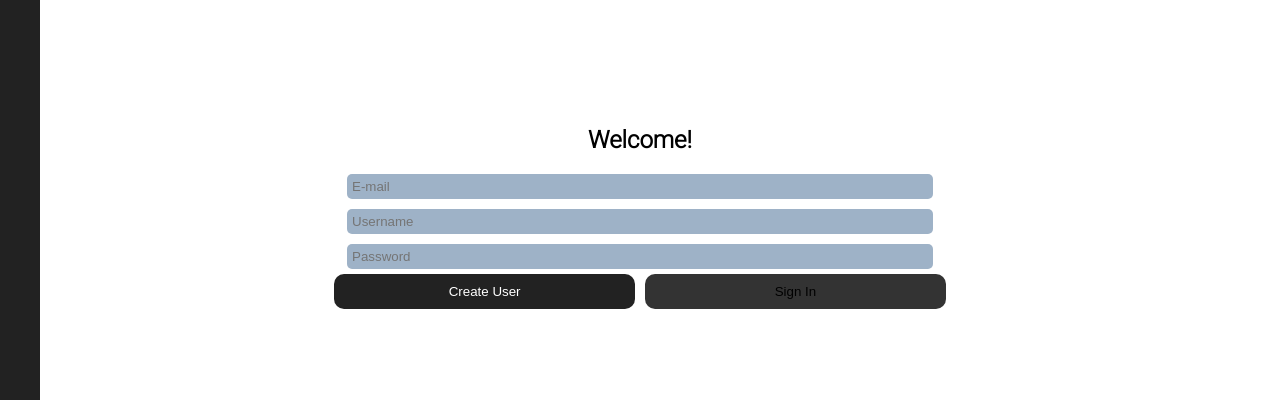
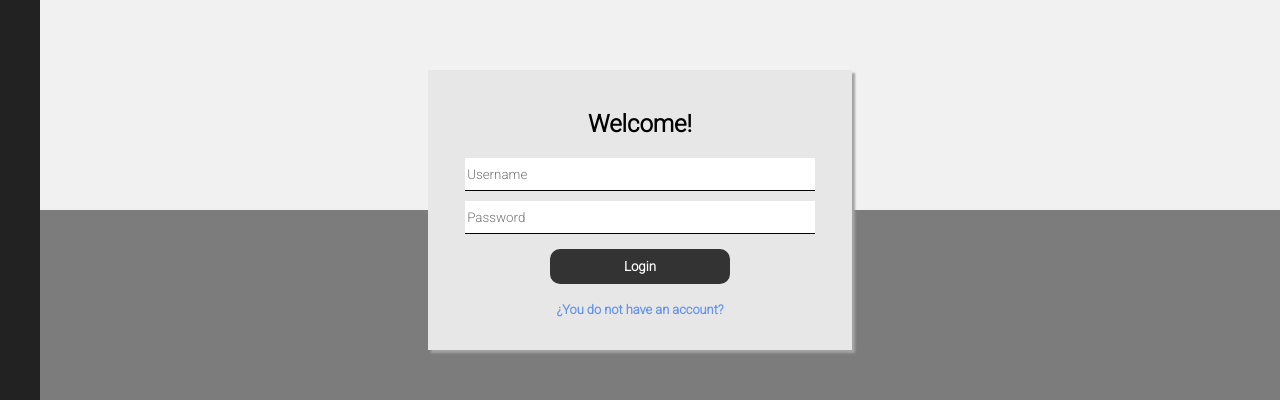
Before and after one commit to yamilt351/social-media-frontend, a React (Create React App) app: page /SignIn in a window 1280 px wide. Shown: the part 190-590 px from the top of the page. Built offline with nearby package versions, Linux system fonts and the light colour scheme; no server answers.

Commit message:
add form in components login

```diff
--- a/package.json
+++ b/package.json
@@ -8,11 +8,13 @@
     "prop-types": "^15.8.1",
     "react": "^18.2.0",
     "react-dom": "^18.2.0",
+    "react-hook-form": "^7.43.5",
     "react-icons": "^4.7.1",
     "react-loading": "^2.0.3",
     "react-redux": "^8.0.5",
     "react-router-dom": "^6.8.1",
     "react-scripts": "^5.0.1",
+    "react-toastify": "^9.1.1",
     "redux-persist": "^6.0.0",
     "styled-components": "^5.3.6",
     "timeago.js": "^4.0.2"
--- a/src/App.js
+++ b/src/App.js
@@ -3,7 +3,6 @@ import React, { Component } from "react";
 import "./App.css";
 import Navbar from "./Components/navbar/navbar";
 import { Routes, Route } from "react-router-dom";
-import Login from "./Components/LoginScreen/Login";
 import CardContainer from "./Components/CardContainer/CardContainer";
 import CreatePost from "./Components/CreatePost/CreatePost.jsx";
 import Post from "./Components/Posts/Post";
@@ -12,6 +11,7 @@ import Profile from "./Components/Profile/Profile";
 import LogOut from "./Components/LogOut/Logout";
 import Search from './Components/SearchBar/Search';
 import ProtectedRoutes from "./Components/ProtectedRoutes";
+import LoginScreeem from "./Components/LoginScreen/LoginScreeem";
 /*eslint linebreak-style: ["error", "unix"]*/
 
 class App extends Component {
@@ -22,14 +22,14 @@ class App extends Component {
         <Navbar />
         <Routes>
           <Route path="/" element={<CardContainer type="random" indicator="Home" />} />
-          <Route path="/SignIn" element={<Login type="signin" secondType="signup" />} />
+          <Route path="/SignIn" element={<LoginScreeem type="signin" secondType="signup" />} />
+          <Route path="/Trending" element={<CardContainer type="trend" indicator="Popular" />} />
           <Route path='/search' element={<Search />} />
           <Route path="/Post">
             <Route path=":id/:userId" element={<Post />} />
           </Route>
           <Route element={<ProtectedRoutes/>}>
             <Route path="/Subscriptions" element={<CardContainer type="subscriptions" indicator="Subscriptions" />} />
-            <Route path="/Trending" element={<CardContainer type="trend" indicator="Popular" />} />
             <Route path="/CreatePost" element={<CreatePost type="posts" />} />
             <Route path="/Profile" element={<Profile type="profile" />} />
             <Route path="/Logout" element={<LogOut />} />
--- a/src/Components/CardContainer/CardContainer.jsx
+++ b/src/Components/CardContainer/CardContainer.jsx
@@ -19,7 +19,6 @@ function CardContainer({ indicator, type }) {
     };
     fetchArticle();
   }, [type]);
-
   return (
     <>
       <h1 className="Page-indicator">{indicator}</h1>
--- /dev/null
+++ b/src/Components/LoginScreen/FormLogin.jsx
@@ -0,0 +1,57 @@
+import React from 'react'
+import { useForm } from 'react-hook-form';
+import "./login.css";
+import { toast } from 'react-toastify';
+import 'react-toastify/dist/ReactToastify.css';
+import { URL } from "../../urlStore";
+import { useDispatch } from "react-redux";
+import { useNavigate } from "react-router-dom";
+import { loginStart, loginSuccess, loginFailure } from "../redux/userSlice.js";
+import axios from 'axios';
+
+const FormLogin = () => {
+  const { handleSubmit, register, reset } = useForm();
+  const dispatch = useDispatch();
+  const navigate = useNavigate();
+
+  const submit = (data) => {
+    console.log(data);
+    if (Object.values(data)[0].length > 1 && Object.values(data)[1].length > 1) {
+      dispatch(loginStart());
+      axios.post(`${URL}auth/signin`, data, { withCredentials: true })
+        .then(res => {
+          toast.success('Felicitaciones!')
+          dispatch(loginSuccess(res.data));
+          navigate('/')
+          console.log(res.data)
+        })
+        .catch(err => {
+          toast.error('¡Sorry there was an error!', {
+            position: toast.POSITION.TOP_CENTER
+          })
+          console.log(err);
+          dispatch(loginFailure());
+        })
+      reset({
+        username: '',
+        password: ''
+      })
+    } else {
+      toast.warning('You must supply access credentials!', {
+        position: toast.POSITION.TOP_CENTER,
+        autoClose: 1000
+      })
+    }
+  }
+  return (
+    <div className="form-container signIn">
+      <form className="form" onSubmit={handleSubmit(submit)}>
+        <input placeholder="Username" type="text" className='form__input' name="username" {...register('username')} />
+        <input type="password" placeholder="Password" className='form__input' name="password" {...register('password')} />
+        <button className="action-button" >Login</button>
+      </form>
+    </div>
+  )
+}
+
+export default FormLogin
--- /dev/null
+++ b/src/Components/LoginScreen/FormRegister.jsx
@@ -0,0 +1,57 @@
+import React from 'react'
+import { useForm } from 'react-hook-form';
+import "./login.css";
+import { toast } from 'react-toastify';
+import 'react-toastify/dist/ReactToastify.css';
+import { URL } from "../../urlStore";
+import axios from 'axios';
+
+const FormRegister = (setRegisterd) => {
+
+    const { handleSubmit, register, reset } = useForm();
+
+    const submitRegister = data => {
+        console.log(data);
+        if (Object.values(data)[2].length >= 3) {
+          axios.post(`${URL}auth/signUp`, data,{
+            withCredentials: true
+          })
+            .then(res => {
+              setRegisterd(false)
+              console.log(res.data);
+              toast.success("Registered user successfully!", {
+                position: toast.POSITION.TOP_CENTER
+              })
+            })
+            .catch(err => {
+              console.log(err);
+              toast.error("¡Sorry there was an error!", {
+                position: toast.POSITION.TOP_CENTER
+              })
+            })
+          reset({
+            email: '',
+            username: '',
+            password: ''
+          })
+        }
+        toast.warning("You must provide the requested data!", {
+          position: toast.POSITION.TOP_CENTER
+        })
+      }
+
+
+  return (
+    <div className="form-container signUp">
+    <form className="form" onSubmit={handleSubmit(submitRegister)}>
+      <input placeholder="E-mail" className='form__input' type="email" name="email" {...register('email')} ></input>
+      <input placeholder="Username" className='form__input' type="text" name="username" {...register('username')} ></input>
+      <input placeholder="Password" className='form__input' min={4} type="password" name="password" {...register('password')} />
+      <button className="action-button">Create User</button>
+    </form>
+
+  </div>
+  )
+}
+
+export default FormRegister
--- a/src/Components/LoginScreen/Login.jsx
+++ /dev/null
@@ -1,126 +0,0 @@
-import axios from "axios";
-import React, { useState } from "react";
-import { URL } from "../../urlStore";
-import "./login.css";
-import { useDispatch } from "react-redux";
-import { useNavigate } from "react-router-dom";
-import { loginStart, loginSuccess, loginFailure } from "../redux/userSlice.js";
-
-/*eslint linebreak-style: ["error", "unix"]*/
-function Login() {
-  const [register, setRegister] = useState(true);
-  const [name, setName] = useState("");
-  const [email, setEmail] = useState("");
-  const [password, setPassword] = useState("");
-
-  const dispatch = useDispatch();
-  const navigate = useNavigate();
-
-  function swicht() {
-    if (register) {
-      setRegister(false);
-    } else {
-      setRegister(true);
-    }
-    return register;
-  }
-
-  const handleLogin = async (e) => {
-    e.preventDefault();
-    dispatch(loginStart());
-    try {
-      const res = await axios.post(
-        `${URL}auth/signin`,
-        { name, password },
-        { withCredentials: true, credentials: "include" }
-      );
-      dispatch(loginSuccess(res.data));
-
-      navigate("/");
-    } catch (error) {
-      console.error(error.message);
-      dispatch(loginFailure());
-    }
-  };
-
-  const handleRegister = async (e) => {
-    e.preventDefault();
-    try {
-      await axios.post(`${URL}auth/signUp`, { name, password, email });
-    } catch (error) {
-      console.error(error.message);
-    }
-  };
-
-  axios.post(`${URL}auth/signUp`, { name, password, email })
-  .then(res => console.log(res))
-  console.log(document.cookie)
-  console.log(name, password, email);
-  return (
-    <section id="SignIn" className="SignIn">
-      <div className="SignIn-Container">
-        <h1>Welcome!</h1>
-        {register ? (
-          <div className="form-container signUp">
-            <form className="form">
-              <input
-                placeholder="E-mail"
-                type="email"
-                onChange={(e) => setEmail(e.target.value)}
-              ></input>
-              <input
-                placeholder="Username"
-                type="text"
-                onChange={(e) => setName(e.target.value)}
-              ></input>
-              <input
-                placeholder="Password"
-                type="password"
-                onChange={(e) => setPassword(e.target.value)}
-              />
-            </form>
-            <button
-              type="submit"
-              className="action-button"
-              onClick={handleRegister}
-            >
-              {" "}
-              Create User
-            </button>
-            <button className="swichter-button" onClick={() => swicht()}>
-              {register ? "Sign In" : "Sign Up!"}
-            </button>
-          </div>
-        ) : (
-          <div className="form-container signIn">
-            <form className="form">
-              <input
-                placeholder="username"
-                type="text"
-                onChange={(e) => setName(e.target.value)}
-              ></input>
-              <input
-                type="password"
-                placeholder="password"
-                onChange={(e) => setPassword(e.target.value)}
-              />
-            </form>
-            <button
-              type="submit"
-              className="action-button"
-              onClick={handleLogin}
-            >
-              {" "}
-              Login{" "}
-            </button>
-            <button className="swichter-button " onClick={() => swicht()}>
-              {register ? "Sign In" : "Sign Up!"}
-            </button>
-          </div>
-        )}
-      </div>
-    </section>
-  );
-}
-
-export default Login;
--- /dev/null
+++ b/src/Components/LoginScreen/LoginScreeem.jsx
@@ -0,0 +1,33 @@
+import React, { useState } from 'react'
+import { ToastContainer } from 'react-toastify';
+import FormLogin from './FormLogin';
+import FormRegister from './FormRegister';
+
+import './login.css'
+
+const LoginScreeem = () => {
+
+  const [registered, setRegisterd] = useState(true);
+
+  function swicht() {
+    return registered ? setRegisterd(false) : setRegisterd(true);
+  }
+
+  return (
+    <section id="SignIn" className="SignIn">
+      <div className="SignIn-Container">
+        <ToastContainer />
+        <h1>Welcome!</h1>
+        {
+          registered ? (
+            <FormLogin />
+          ) : (
+            <FormRegister setRegisterd={setRegisterd} />
+          )}
+        <p className="swichter-button" onClick={swicht} > {registered ? "¿You do not have an account?" : "Login"}</p>
+      </div>
+    </section>
+  );
+}
+
+export default LoginScreeem
--- a/src/Components/LoginScreen/login.css
+++ b/src/Components/LoginScreen/login.css
@@ -1,63 +1,93 @@
-.SignIn{
+.SignIn {
   width: 100vw;
   height: 100vh;
   display: flex;
   justify-content: center;
   align-items: center;
+  background-color: rgb(241, 241, 241);
 
 }
+
 .SignIn-Container {
-  width: 50%;
+  width: 30%;
   text-align: center;
+  background-color: #e7e7e7;
+  padding: 20px;
+  box-shadow: 3px 3px 2px 0 #a3a3a3;
+  z-index: 1;
+}
+.SignIn::before {
+  content: " ";
+  height: 50%;
+  width: 100%;
+  background-color: rgb(124, 124, 124);
+  position: absolute;
+  bottom: 0;
+  left: 0;
 }
 
 .action-button {
   color: var(--clr-primary-3);
 }
+
 .form {
   display: flex;
   justify-content: center;
+  flex-direction: column;
   align-items: center;
-  flex-direction: column;
   gap: 10px;
 }
-.form input {
-  background-color: var(--clr-grey-1);
+
+.form__input {
   border: none;
+  border-bottom: 1px solid #000;
   outline: none;
-  border-radius: 5px;
-  padding: 5px;
+  height: 30px;
   width: 90%;
+  transition: border-bottom .7s ease;
+  font-family: 'Roboto', sans-serif;
 }
-.form input:focus {
-  box-shadow: 0px 0px 9px 0px #141414eb
+
+.form__input:focus {
+  border-bottom: 1.2px solid rgba(62, 130, 255, 0.808);
 }
-.action-button,
-.swichter-button {
+
+.action-button{
   width: 47%;
   padding: 10px;
   margin: 5px;
   border: 0;
   border-radius: 10px;
   cursor: pointer;
+  transition: transform .7s ease;
+  font-family: 'Roboto', sans-serif;
+  font-weight: bold;
 }
-.action-button:hover,
-.swichter-button:hover {
-  transform: scale(1.05);
+
+.action-button:hover {
+  background-color: var(--clr-primary-2);
 }
+.action-button:active {
+  transform: scale(1.2);
+}
+
 .action-button {
-  background-color: var(--clr-primary-1);
-}
-.swichter-button {
   background-color: var(--clr-primary-2);
 }
 
+.swichter-button {
+  color: cornflowerblue;
+  font-size: .8rem;
+  cursor: pointer;
+  font-weight: bold;
+}
 @media screen and (max-width: 768px) {
-.action-button,
-.swichter-button {
-  width: 45%;
+
+  .action-button {
+    width: 45%;
+  }
+
+  .SignIn-Container {
+    width: 80%;
+  }
 }
-.SignIn-Container {
-  width: 90%;
-}
-}
--- a/src/Components/navbar/navbar.jsx
+++ b/src/Components/navbar/navbar.jsx
@@ -11,7 +11,6 @@ import { useSelector } from "react-redux";
 function Navbar() {
   const { currentUser } = useSelector((state) => state.user);
   const [show, setShow] = useState(false);
-
   const showNabvar = () => {
     show ? setShow(false) : setShow(true);
   };
```
Also changed, not shown: src/Components/ProtectedRoutes.jsx (+5 -2 lines), src/urlStore.js (line endings or trailing spaces), 1 other file (tests, documents, lock files or other folders).
